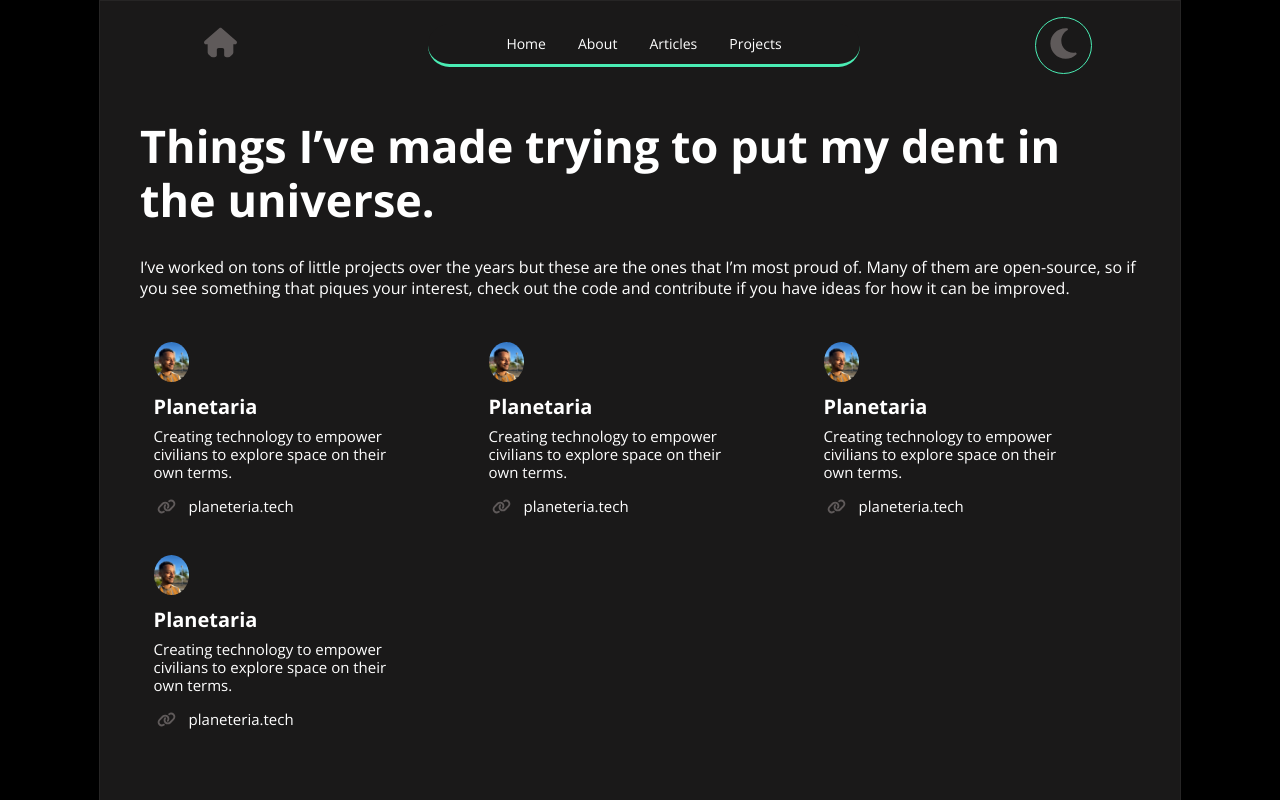
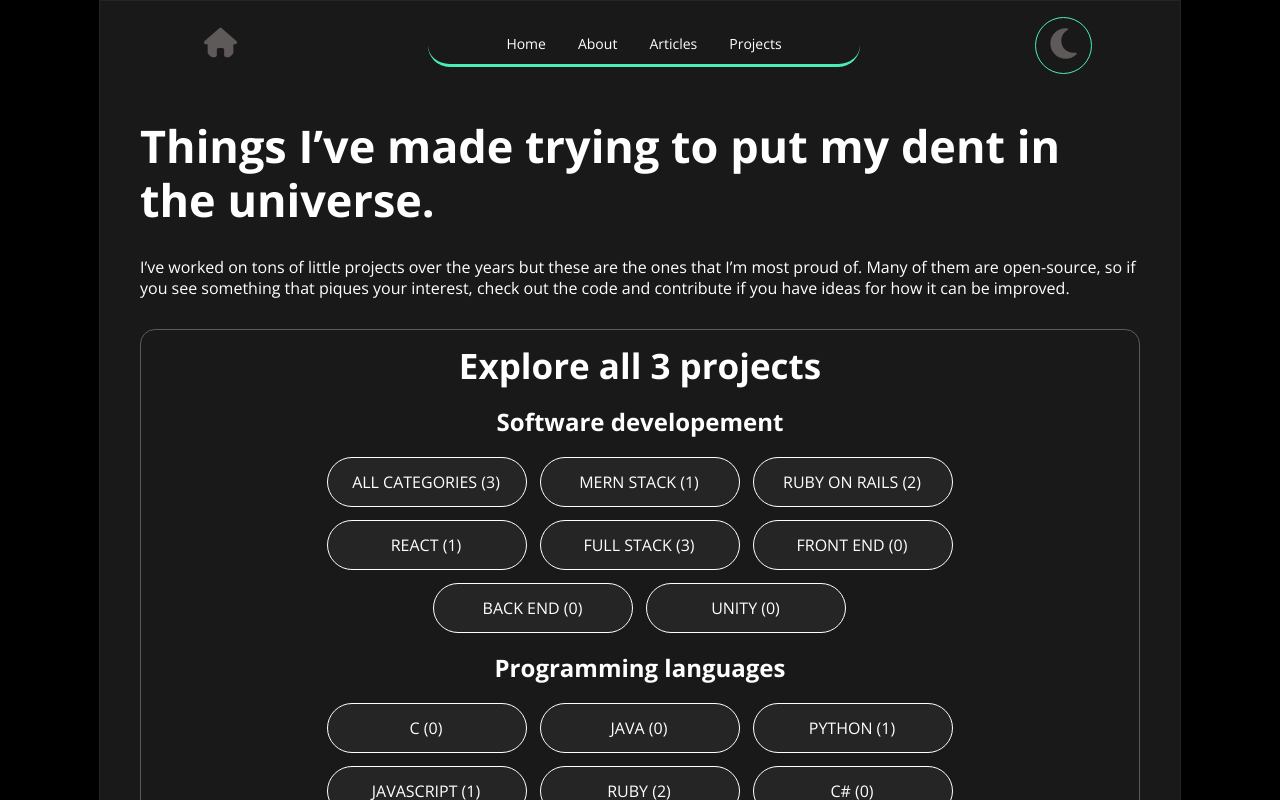
Before and after one commit to Eyosias1/profile, a React (Create React App) app: page /projects in a window 1280 px wide. Shown: the top 800 px of the page. Built offline with nearby package versions, Linux system fonts and the light colour scheme.

Commit message:
finished projects page adding the filtering system with javascript for each projects

```diff
--- a/src/pages/Projects.js
+++ b/src/pages/Projects.js
@@ -1,96 +1,186 @@
-import React from 'react';
-import '../styles/Projects.css'
-import profile from '../assets/profile1.jpg';
+import React, { useState } from "react";
+import "../styles/Projects.css";
+import profile from "../assets/profile1.jpg";
+import SvgIcon from "../components/SvgIcon"; // Import the SVG component
+import cid from "../assets/cid.jpg";
+import travel from "../assets/Travelit.svg";
+import car from "../assets/Car 64.png";
 
 function Projects() {
+  const projects = [
+    {
+      id: 1,
+      title: "Calcule tes indémnités",
+      description:
+        "Calcule tes indémnités is the web app to ensuire you are being payed all your indemnites as a french worker.",
+      imgSrc: cid,
+      link: "https://www.youtube.com/watch?v=dQw4w9WgXcQ",
+      keywords: [
+        "ALL CATEGORIES",
+        "full stack",
+        "react",
+        "mern stack",
+        "javascript",
+        "python",
+      ],
+    },
+    {
+      id: 2,
+      title: "Travel-It",
+      description:
+        "Travel-It is the authentique tourisme app designed for young travelers seeking thrilling experiences and memorable journeys.",
+      imgSrc: travel,
+      link: "https://www.youtube.com/watch?v=dQw4w9WgXcQ",
+      keywords: [
+        "ALL CATEGORIES",
+        "FULL STACK",
+        "Ruby on rails",
+        "ruby",
+        "postgree",
+      ],
+    },
+    {
+      id: 3,
+      title: "Car-Rental",
+      description:
+        "Car-Rental is the premier web app designed to make car rentals and reservations a breeze.",
+      imgSrc: car,
+      link: "https://www.youtube.com/watch?v=dQw4w9WgXcQ",
+      keywords: [
+        "all categories",
+        "full stack",
+        "ruby on rails",
+        "ruby",
+        "postgree",
+      ],
+    },
+  ];
+  const [selectedKeywords, setSelectedKeywords] = useState([]);
+
+  const handleKeywordClick = (keyword) => {
+    const normalizedKeyword = keyword.toLowerCase();
+
+    setSelectedKeywords((prevKeywords) => {
+      const normalizedPrevKeywords = prevKeywords.map((kw) => kw.toLowerCase());
+
+      return normalizedPrevKeywords.includes(normalizedKeyword)
+        ? prevKeywords.filter((kw) => kw.toLowerCase() !== normalizedKeyword)
+        : [...prevKeywords, keyword];
+    });
+  };
+
+  const keywords = [
+    "all categories",
+    "MERN stack",
+    "Ruby on Rails",
+    "react",
+    "full stack",
+    "front end",
+    "back end",
+    "unity",
+  ];
+
+  const keywordsLang = [
+    "c",
+    "java",
+    "python",
+    "javascript",
+    "ruby",
+    "c#",
+    "assembly",
+  ];
+
+  const filteredProjects = projects.filter((project) =>
+    selectedKeywords.every((kw) =>
+      project.keywords
+        .map((prkw) => prkw.toLowerCase())
+        .includes(kw.toLowerCase()),
+    ),
+  );
+  const countKeywordOccurrences = (projects) => {
+    const keywordCount = {};
+
+    projects.forEach((project) => {
+      project.keywords.forEach((keyword) => {
+        const normalizedKeyword = keyword.toLowerCase();
+        if (keywordCount[normalizedKeyword]) {
+          keywordCount[normalizedKeyword]++;
+        } else {
+          keywordCount[normalizedKeyword] = 1;
+        }
+      });
+    });
+
+    return keywordCount;
+  };
+
+  const keywordCount = countKeywordOccurrences(projects);
+
+  const handleItemClick = (url) => {
+    window.location.href = url;
+  };
+
   return (
-<div className='project-page'>
-  <h1>
-    Things I’ve made trying to put my dent in the universe.
-  </h1>
+    <div className="project-page">
+      <h1>Things I’ve made trying to put my dent in the universe.</h1>
       <p>
-    I’ve worked on tons of little projects over the years but these are the ones that I’m most proud of. Many of them
-    are open-source, so if you see something that piques your interest, check out the code and contribute if you have
-    ideas for how it can be improved.
+        I’ve worked on tons of little projects over the years but these are the
+        ones that I’m most proud of. Many of them are open-source, so if you see
+        something that piques your interest, check out the code and contribute
+        if you have ideas for how it can be improved.
       </p>
-  <div className='all-Project'>
-    <ul className='projects-grid'>
-      <li>
-        <div className='proj-grid'>
+      <div className="proj-keyword">
+        <h1>Explore all {projects.length} projects</h1>
+        <h3>Software developement</h3>
+        <div className="keyword-buttons">
+          {keywords.map((keyword) => (
+            <button
+              key={keyword}
+              onClick={() => handleKeywordClick(keyword)}
+              className={selectedKeywords.includes(keyword) ? "active" : ""}
+            >
+              {keyword.toUpperCase()} (
+              {keywordCount[keyword.toLowerCase()] || 0})
+            </button>
+          ))}
+        </div>
+        <h3>Programming languages</h3>
+        <div className="keyword-buttons">
+          {keywordsLang.map((keyword) => (
+            <button
+              key={keyword}
+              onClick={() => handleKeywordClick(keyword)}
+              className={selectedKeywords.includes(keyword) ? "active" : ""}
+            >
+              {keyword.toUpperCase()} (
+              {keywordCount[keyword.toLowerCase()] || 0})
+            </button>
+          ))}
+        </div>
+      </div>
+      <div className="all-Project">
+        <ul className="projects-grid">
+          {filteredProjects.map((project) => (
+            <li key={project.id} onClick={() => handleItemClick(project.link)}>
+              <div className="proj-grid">
                 <div className="proj-grid-el">
-            <div className='project-icon'>
-              <img src={profile} alt="profile Logo" className="profile-img" />
+                  <div className="project-icon">
+                    <img
+                      src={project.imgSrc}
+                      alt={`${project.title} Logo`}
+                      className="profile-img"
+                    />
                   </div>
-            <h3>Planetaria</h3>
-            <p>Creating technology to empower civilians
-              to explore space on their own terms.</p>
-            <div className='link-proj-desc'>
-              <svg xmlns="http://www.w3.org/2000/svg" viewBox="0 0 640 512">
-                <path
-                  d="M579.8 267.7c56.5-56.5 56.5-148 0-204.5c-50-50-128.8-56.5-186.3-15.4l-1.6 1.1c-14.4 10.3-17.7 30.3-7.4 44.6s30.3 17.7 44.6 7.4l1.6-1.1c32.1-22.9 76-19.3 103.8 8.6c31.5 31.5 31.5 82.5 0 114L422.3 334.8c-31.5 31.5-82.5 31.5-114 0c-27.9-27.9-31.5-71.8-8.6-103.8l1.1-1.6c10.3-14.4 6.9-34.4-7.4-44.6s-34.4-6.9-44.6 7.4l-1.1 1.6C206.5 251.2 213 330 263 380c56.5 56.5 148 56.5 204.5 0L579.8 267.7zM60.2 244.3c-56.5 56.5-56.5 148 0 204.5c50 50 128.8 56.5 186.3 15.4l1.6-1.1c14.4-10.3 17.7-30.3 7.4-44.6s-30.3-17.7-44.6-7.4l-1.6 1.1c-32.1 22.9-76 19.3-103.8-8.6C74 372 74 321 105.5 289.5L217.7 177.2c31.5-31.5 82.5-31.5 114 0c27.9 27.9 31.5 71.8 8.6 103.9l-1.1 1.6c-10.3 14.4-6.9 34.4 7.4 44.6s34.4 6.9 44.6-7.4l1.1-1.6C433.5 260.8 427 182 377 132c-56.5-56.5-148-56.5-204.5 0L60.2 244.3z" />
-              </svg>
-              <a href='https://www.youtube.com/watch?v=dQw4w9WgXcQ'> planeteria.tech</a>
+                  <h3>{project.title}</h3>
+                  <p>{project.description}</p>
+                  <div className="link-proj-desc">
+                    <SvgIcon iconName="link_svg" />
+                    <a href={project.link}>{project.title}</a>
                   </div>
                 </div>
               </div>
             </li>
-      <li>
-        <div className='proj-grid'>
-          <div className="proj-grid-el">
-            <div className='project-icon'>
-              <img src={profile} alt="profile Logo" className="profile-img" />
-            </div>
-            <h3>Planetaria</h3>
-            <p>Creating technology to empower civilians
-              to explore space on their own terms.</p>
-            <div className='link-proj-desc'>
-              <svg xmlns="http://www.w3.org/2000/svg" viewBox="0 0 640 512">
-                <path
-                  d="M579.8 267.7c56.5-56.5 56.5-148 0-204.5c-50-50-128.8-56.5-186.3-15.4l-1.6 1.1c-14.4 10.3-17.7 30.3-7.4 44.6s30.3 17.7 44.6 7.4l1.6-1.1c32.1-22.9 76-19.3 103.8 8.6c31.5 31.5 31.5 82.5 0 114L422.3 334.8c-31.5 31.5-82.5 31.5-114 0c-27.9-27.9-31.5-71.8-8.6-103.8l1.1-1.6c10.3-14.4 6.9-34.4-7.4-44.6s-34.4-6.9-44.6 7.4l-1.1 1.6C206.5 251.2 213 330 263 380c56.5 56.5 148 56.5 204.5 0L579.8 267.7zM60.2 244.3c-56.5 56.5-56.5 148 0 204.5c50 50 128.8 56.5 186.3 15.4l1.6-1.1c14.4-10.3 17.7-30.3 7.4-44.6s-30.3-17.7-44.6-7.4l-1.6 1.1c-32.1 22.9-76 19.3-103.8-8.6C74 372 74 321 105.5 289.5L217.7 177.2c31.5-31.5 82.5-31.5 114 0c27.9 27.9 31.5 71.8 8.6 103.9l-1.1 1.6c-10.3 14.4-6.9 34.4 7.4 44.6s34.4 6.9 44.6-7.4l1.1-1.6C433.5 260.8 427 182 377 132c-56.5-56.5-148-56.5-204.5 0L60.2 244.3z" />
-              </svg>
-              <a href='https://www.youtube.com/watch?v=dQw4w9WgXcQ'> planeteria.tech</a>
-            </div>
-          </div>
-        </div>
-      </li>
-      <li>
-        <div className='proj-grid'>
-          <div className="proj-grid-el">
-            <div className='project-icon'>
-              <img src={profile} alt="profile Logo" className="profile-img" />
-            </div>
-            <h3>Planetaria</h3>
-            <p>Creating technology to empower civilians
-              to explore space on their own terms.</p>
-            <div className='link-proj-desc'>
-              <svg xmlns="http://www.w3.org/2000/svg" viewBox="0 0 640 512">
-                <path
-                  d="M579.8 267.7c56.5-56.5 56.5-148 0-204.5c-50-50-128.8-56.5-186.3-15.4l-1.6 1.1c-14.4 10.3-17.7 30.3-7.4 44.6s30.3 17.7 44.6 7.4l1.6-1.1c32.1-22.9 76-19.3 103.8 8.6c31.5 31.5 31.5 82.5 0 114L422.3 334.8c-31.5 31.5-82.5 31.5-114 0c-27.9-27.9-31.5-71.8-8.6-103.8l1.1-1.6c10.3-14.4 6.9-34.4-7.4-44.6s-34.4-6.9-44.6 7.4l-1.1 1.6C206.5 251.2 213 330 263 380c56.5 56.5 148 56.5 204.5 0L579.8 267.7zM60.2 244.3c-56.5 56.5-56.5 148 0 204.5c50 50 128.8 56.5 186.3 15.4l1.6-1.1c14.4-10.3 17.7-30.3 7.4-44.6s-30.3-17.7-44.6-7.4l-1.6 1.1c-32.1 22.9-76 19.3-103.8-8.6C74 372 74 321 105.5 289.5L217.7 177.2c31.5-31.5 82.5-31.5 114 0c27.9 27.9 31.5 71.8 8.6 103.9l-1.1 1.6c-10.3 14.4-6.9 34.4 7.4 44.6s34.4 6.9 44.6-7.4l1.1-1.6C433.5 260.8 427 182 377 132c-56.5-56.5-148-56.5-204.5 0L60.2 244.3z" />
-              </svg>
-              <a href='https://www.youtube.com/watch?v=dQw4w9WgXcQ'> planeteria.tech</a>
-            </div>
-          </div>
-        </div>
-      </li>
-      <li>
-        <div className='proj-grid'>
-          <div className="proj-grid-el">
-            <div className='project-icon'>
-              <img src={profile} alt="profile Logo" className="profile-img" />
-            </div>
-            <h3>Planetaria</h3>
-            <p>Creating technology to empower civilians
-              to explore space on their own terms.</p>
-            <div className='link-proj-desc'>
-              <svg xmlns="http://www.w3.org/2000/svg" viewBox="0 0 640 512">
-                <path
-                  d="M579.8 267.7c56.5-56.5 56.5-148 0-204.5c-50-50-128.8-56.5-186.3-15.4l-1.6 1.1c-14.4 10.3-17.7 30.3-7.4 44.6s30.3 17.7 44.6 7.4l1.6-1.1c32.1-22.9 76-19.3 103.8 8.6c31.5 31.5 31.5 82.5 0 114L422.3 334.8c-31.5 31.5-82.5 31.5-114 0c-27.9-27.9-31.5-71.8-8.6-103.8l1.1-1.6c10.3-14.4 6.9-34.4-7.4-44.6s-34.4-6.9-44.6 7.4l-1.1 1.6C206.5 251.2 213 330 263 380c56.5 56.5 148 56.5 204.5 0L579.8 267.7zM60.2 244.3c-56.5 56.5-56.5 148 0 204.5c50 50 128.8 56.5 186.3 15.4l1.6-1.1c14.4-10.3 17.7-30.3 7.4-44.6s-30.3-17.7-44.6-7.4l-1.6 1.1c-32.1 22.9-76 19.3-103.8-8.6C74 372 74 321 105.5 289.5L217.7 177.2c31.5-31.5 82.5-31.5 114 0c27.9 27.9 31.5 71.8 8.6 103.9l-1.1 1.6c-10.3 14.4-6.9 34.4 7.4 44.6s34.4 6.9 44.6-7.4l1.1-1.6C433.5 260.8 427 182 377 132c-56.5-56.5-148-56.5-204.5 0L60.2 244.3z" />
-              </svg>
-              <a href='https://www.youtube.com/watch?v=dQw4w9WgXcQ'> planeteria.tech</a>
-            </div>
-          </div>
-        </div>
-      </li>
+          ))}
         </ul>
       </div>
     </div>
--- a/src/styles/Projects.css
+++ b/src/styles/Projects.css
@@ -14,7 +14,59 @@
     font-size: 16px;
     line-height: 1.3;
 }
-
+.proj-keyword {
+    display: flex;
+    flex-direction: column;
+    justify-content: center;
+    align-items: center;
+    gap: 20px;
+    border: 1px solid;
+    border-color: var(--colorternerelight2);
+    border-radius: 15px;
+    height: auto;
+    padding: 15px 0;
+}
+.proj-keyword:hover {
+    transition: var(--transition);
+    border-color: var(--colorlinks);
+    cursor: pointer;
+}
+.proj-keyword:hover button {
+    transition: var(--transition);
+    border-color: var(--colorlinks);
+}
+.proj-keyword > h1 {
+    font-size: 35px;
+}
+.keyword-buttons {
+    width: 80%;
+    display: flex;
+    flex-wrap: wrap;
+    justify-content: center;
+    gap: 13px;
+}
+.keyword-buttons button {
+    text-align: center;
+    width: 200px;
+    height: 50px;
+    margin: 0;
+    padding: 0 22px 0 20px;
+    border: 1px solid;
+    border-radius: 25px;
+    background-color: var(--colorternerelight);
+    /* border-color: var(--colorlinks); */
+    font: var(--p2but);
+}
+.keyword-buttons button.active {
+    background-color: var(--colorlinks2);
+    border-color: var(--colorlinks2);
+}
+.keyword-buttons button:hover {
+    transition: var(--transition);
+    cursor: pointer;
+    background-color: var(--colorlinks2);
+    /* color: var(--colorsecondary); */
+}
 .all-Project > ul {
     list-style: none;
     padding: 0;
@@ -37,6 +89,12 @@ li > .proj-grid {
     transition: var(transition);
     cursor: pointer;
 }
+.projects-grid > li:hover .link-proj-desc svg {
+    fill: var(--colorlinks);
+}
+.projects-grid > li:hover .link-proj-desc a {
+   color: var(--colorlinks);
+}
 li > .proj-grid > .proj-grid-el {
     padding: 5% 0% 0% 5%;
     display: flex;
```
Lines whose indentation alone changed are shown as unchanged.
